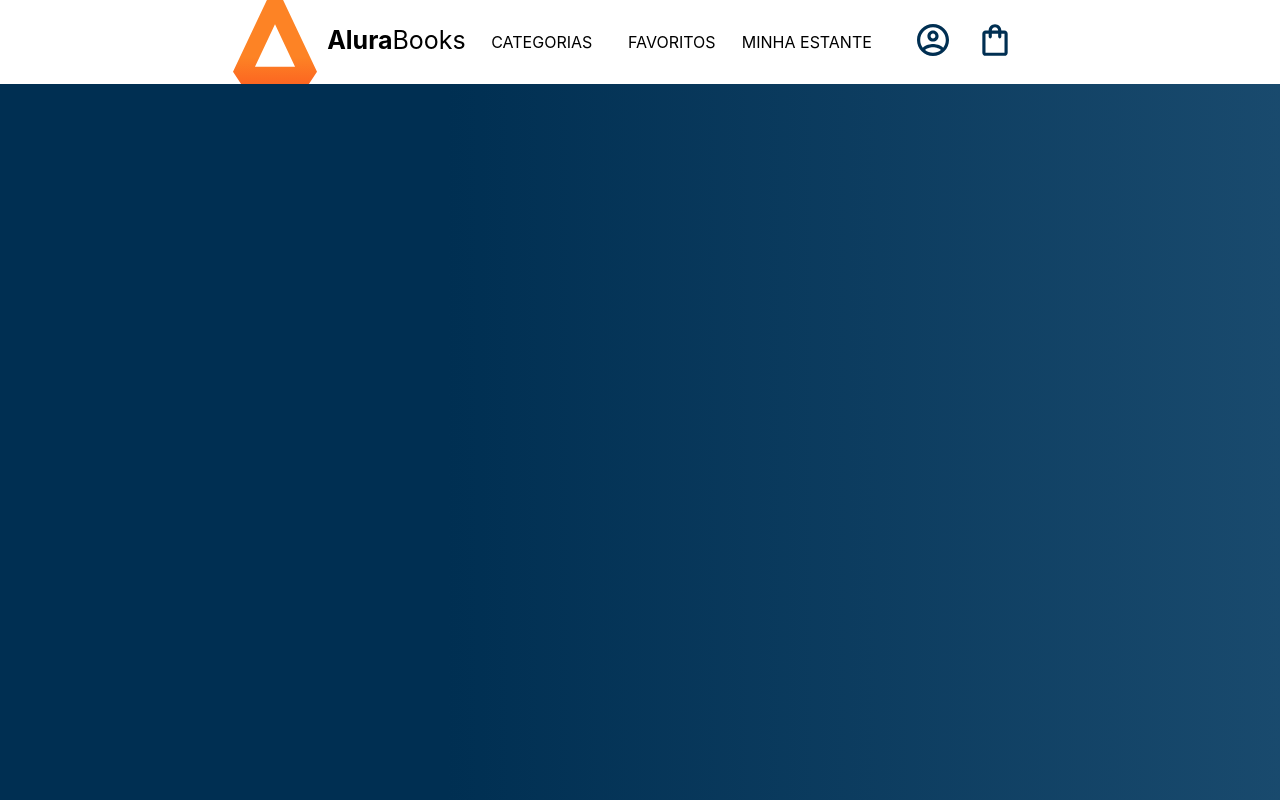
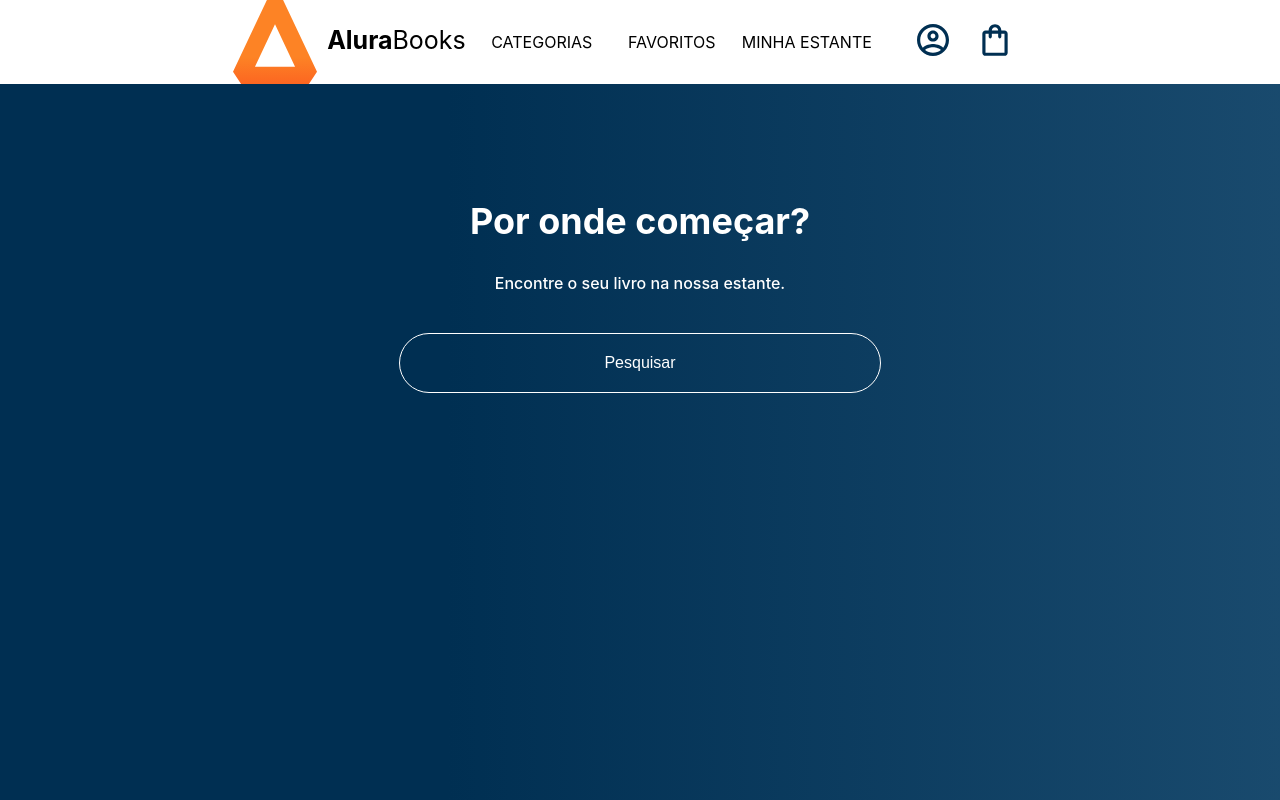
Before and after one commit to PedroPauloBrCalazans/web-livros, a React (Create React App) app: page / in a window 1280 px wide. Built offline with nearby package versions, Linux system fonts and the light colour scheme.

Commit message:
feat: Componente de pesquisa + estilização

```diff
--- a/src/App.js
+++ b/src/App.js
@@ -1,5 +1,6 @@
 import Header from "./components/header";
 import styled from "styled-components";
+import Pesquisa from "./components/Pesquisar";
 
 const AppContainer = styled.div`
   width: 100vw;
@@ -11,6 +12,7 @@
   return (
     <AppContainer>
       <Header />
+      <Pesquisa />
     </AppContainer>
   );
 }
--- /dev/null
+++ b/src/components/Input/index.js
@@ -0,0 +1,21 @@
+import styled from "styled-components";
+
+const Input = styled.input`
+  order: 1px solid #fff;
+  background: transparent;
+  border: 1px solid #fff;
+  padding: 20px 140px;
+  border-radius: 50px;
+  width: 200px;
+  color: #fff;
+  font-size: 16px;
+  margin-bottom: 10px;
+
+  &::placeholder {
+    color: #fff;
+    font-size: 16px;
+    text-align: center;
+  }
+`;
+
+export default Input;
--- /dev/null
+++ b/src/components/Pesquisar/index.js
@@ -0,0 +1,36 @@
+import styled from "styled-components";
+import Input from "../Input";
+
+const ContainerPesquisar = styled.section`
+  background-image: linear-gradient(90deg, #002f52 35%, #326589 165%);
+  color: #fff;
+  text-align: center;
+  padding: 85px 0;
+  height: 270px;
+  width: 100%;
+`;
+
+const Titulo = styled.h2`
+  color: #fff;
+  font-size: 36px;
+  text-align: center;
+  width: 100%;
+`;
+
+const SubTitulo = styled.h3`
+  font-size: 16px;
+  font-weight: 500;
+  margin-bottom: 40px;
+`;
+
+function Pesquisa() {
+  return (
+    <ContainerPesquisar>
+      <Titulo>Por onde começar?</Titulo>
+      <SubTitulo>Encontre o seu livro na nossa estante.</SubTitulo>
+      <Input type="text" placeholder="Pesquisar" />
+    </ContainerPesquisar>
+  );
+}
+
+export default Pesquisa;
```
